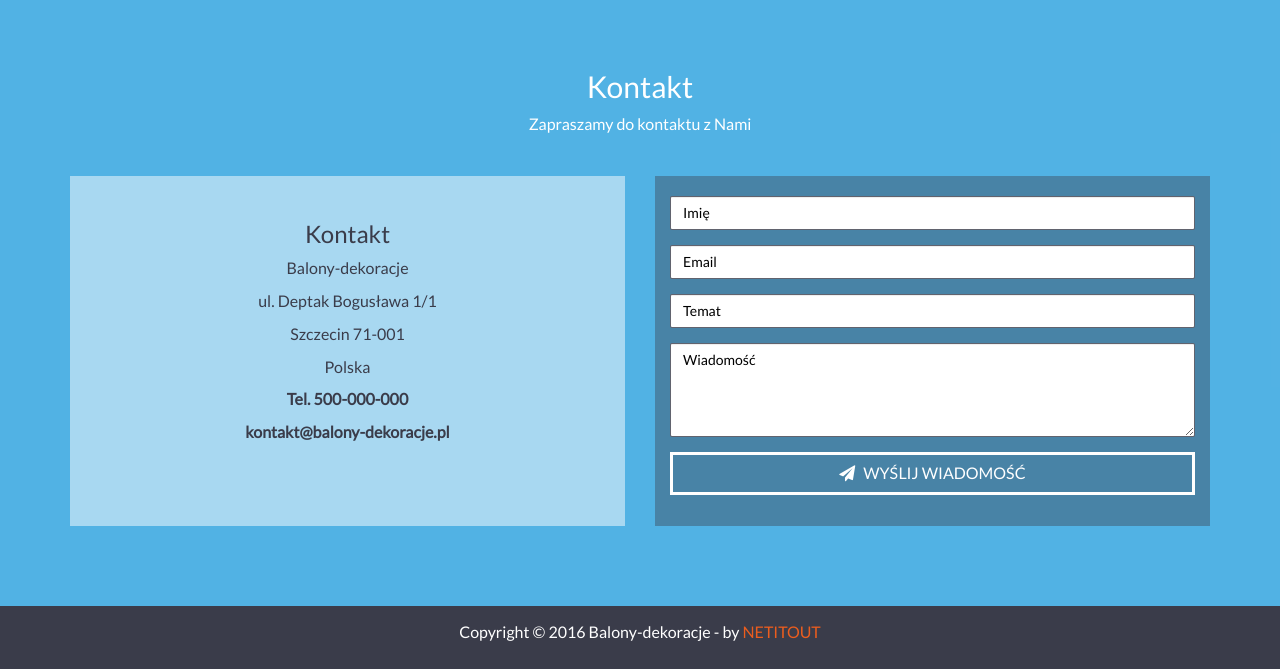
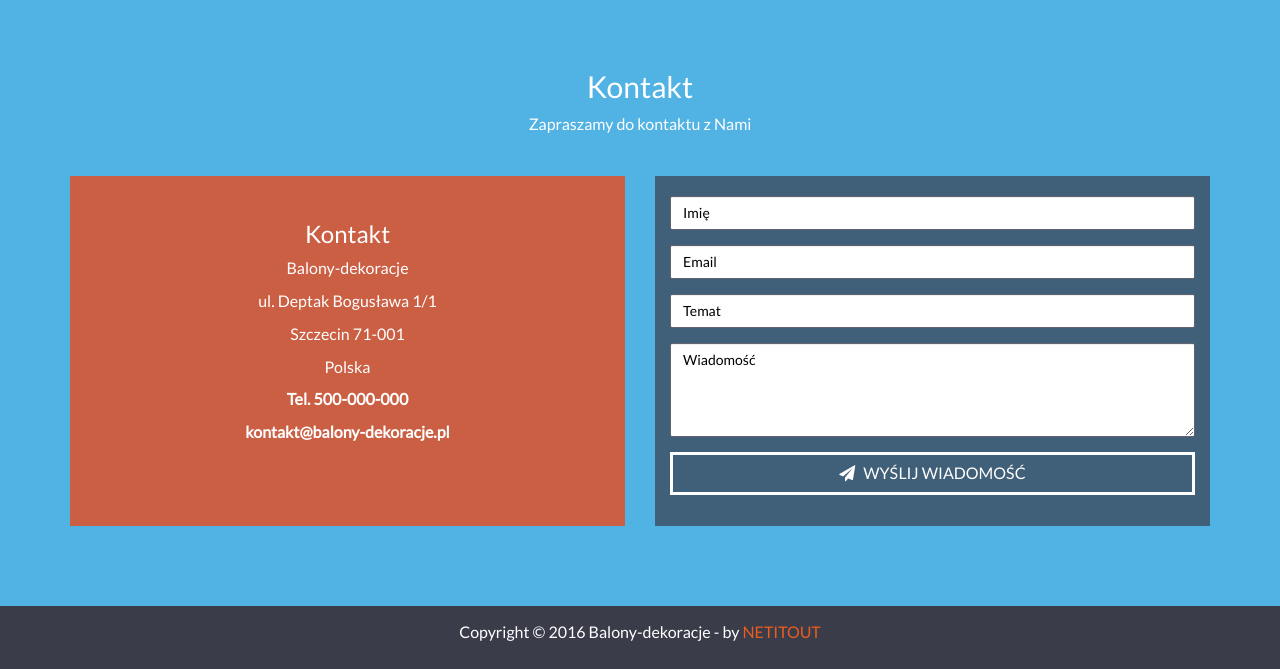
Before and after one commit to maciejdobrski/dekoracje-balony, a PHP site: page / in a window 1280 px wide. Shown: the part 1646-2315 px from the top of the page. Run offline with PHP 8.4, Linux system fonts and the light colour scheme; some libraries are stand-ins or nearby versions.

Commit message:
Fix: Zmiany kolorów w kontakcie

```diff
--- a/assets/css/style.css
+++ b/assets/css/style.css
@@ -637,23 +637,23 @@ a, button {
   background: rgba(8, 146, 217, 0.7); }
   .contact .contact-address {
     padding: 25px 15px;
-    background: rgba(255, 255, 255, 0.5);
+    background: rgba(255, 61, 0, 0.7);
+    color: #fff;
     margin-bottom: 30px;
     text-align: center; }
     .contact .contact-address br {
       display: none; }
+    .contact .contact-address h3 {
+      color: #fff; }
     .contact .contact-address strong {
       display: block; }
       .contact .contact-address strong.phone {
         margin-bottom: 10px; }
       .contact .contact-address strong.mail a {
-        text-decoration: none;
-        color: #3a3c4a; }
-        .contact .contact-address strong.mail a:hover {
-          color: black; }
+        color: #fff; }
   .contact .contact-form-wrapper {
     padding: 20px 15px;
-    background-color: rgba(58, 60, 74, 0.4); }
+    background-color: rgba(58, 60, 74, 0.7); }
     .contact .contact-form-wrapper .form-control {
       border-radius: 2px;
       border: 1px solid rgba(58, 60, 74, 0.8); }
--- a/assets/sass/style.scss
+++ b/assets/sass/style.scss
@@ -409,12 +409,17 @@ a, button {
 
   .contact-address{
     padding: 25px 15px;
-    background: rgba(255,255,255,0.5);
+    background: rgba(255, 61, 0, 0.7);
+    color: $secundary-color;
     margin-bottom: 30px;
     text-align: center;
 
     br{
       display: none;
+    }
+
+    h3{
+      color: $secundary-color;
     }
 
     strong{
@@ -426,12 +431,7 @@ a, button {
 
       &.mail{
         a{
-          text-decoration: none;
-          color: $primary-color;
-
-          &:hover{
-            color: darken($primary-color, 50%);
-          }
+          color: $secundary-color;
         }
       }
     }
@@ -439,7 +439,7 @@ a, button {
 
   .contact-form-wrapper{
     padding: 20px 15px;
-    background-color: rgba(58, 60, 74, 0.4);
+    background-color: rgba(58, 60, 74, 0.7);
 
     .form-control{
       border-radius: 2px;
```
